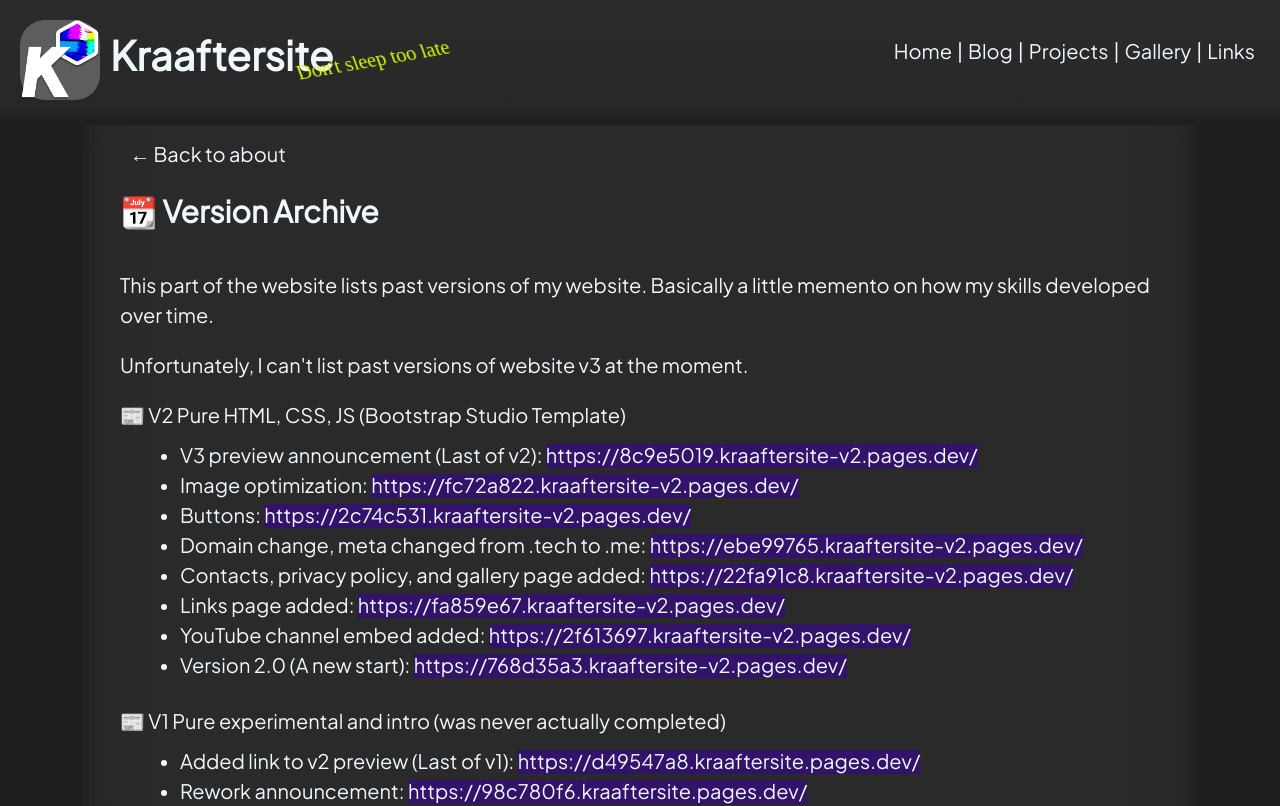
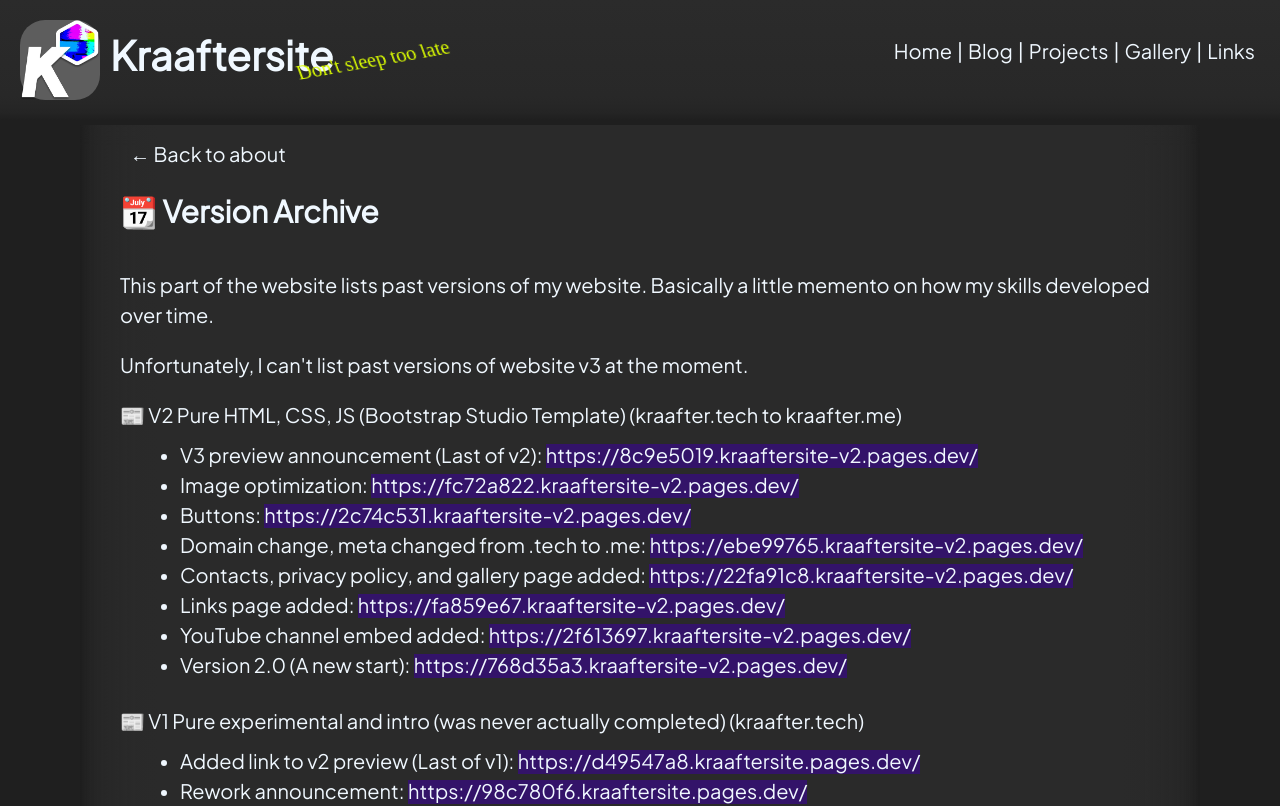
Before and after one commit to Kraafter/Kraaftersite-v3, a SvelteKit app: page /about/sitever in a window 1280 px wide. Shown: the top 806 px of the page. Built offline with nearby package versions, Linux system fonts and the light colour scheme; a web font is replaced by a local one.

Commit message:
Added domain transition info

```diff
--- a/src/routes/about/sitever/+page.svelte
+++ b/src/routes/about/sitever/+page.svelte
@@ -20,7 +20,7 @@
         <p class="text1">📆 Version Archive</p>
         <p class="text2">This part of the website lists past versions of my website. Basically a little memento on how my skills developed over time.</p>
         <p class="text2">Unfortunately, I can't list past versions of website v3 at the moment.</p>
-        <p class="text2">📰 V2 Pure HTML, CSS, JS (Bootstrap Studio Template)</p>
+        <p class="text2">📰 V2 Pure HTML, CSS, JS (Bootstrap Studio Template) (kraafter.tech to kraafter.me)</p>
         <ul>
             <li class="text2" style="padding: 0px;">V3 preview announcement (Last of v2): <a class="linking text2" target="_blank" href="https://8c9e5019.kraaftersite-v2.pages.dev/">https://8c9e5019.kraaftersite-v2.pages.dev/</a></li>
             <li class="text2" style="padding: 0px;">Image optimization: <a class="linking text2" target="_blank" href="https://fc72a822.kraaftersite-v2.pages.dev/">https://fc72a822.kraaftersite-v2.pages.dev/</a></li>
@@ -31,7 +31,7 @@
             <li class="text2" style="padding: 0px;">YouTube channel embed added: <a class="linking text2" target="_blank" href="https://2f613697.kraaftersite-v2.pages.dev/">https://2f613697.kraaftersite-v2.pages.dev/</a></li>
             <li class="text2" style="padding: 0px;">Version 2.0 (A new start): <a class="linking text2" target="_blank" href="https://768d35a3.kraaftersite-v2.pages.dev/">https://768d35a3.kraaftersite-v2.pages.dev/</a></li>
         </ul>
-        <p class="text2">📰 V1 Pure experimental and intro (was never actually completed)</p>
+        <p class="text2">📰 V1 Pure experimental and intro (was never actually completed) (kraafter.tech)</p>
         <ul>
             <li class="text2" style="padding: 0px;">Added link to v2 preview (Last of v1): <a class="linking text2" target="_blank" href="https://d49547a8.kraaftersite.pages.dev/">https://d49547a8.kraaftersite.pages.dev/</a></li>
             <li class="text2" style="padding: 0px;">Rework announcement: <a class="linking text2" target="_blank" href="https://98c780f6.kraaftersite.pages.dev/">https://98c780f6.kraaftersite.pages.dev/</a></li>
```
